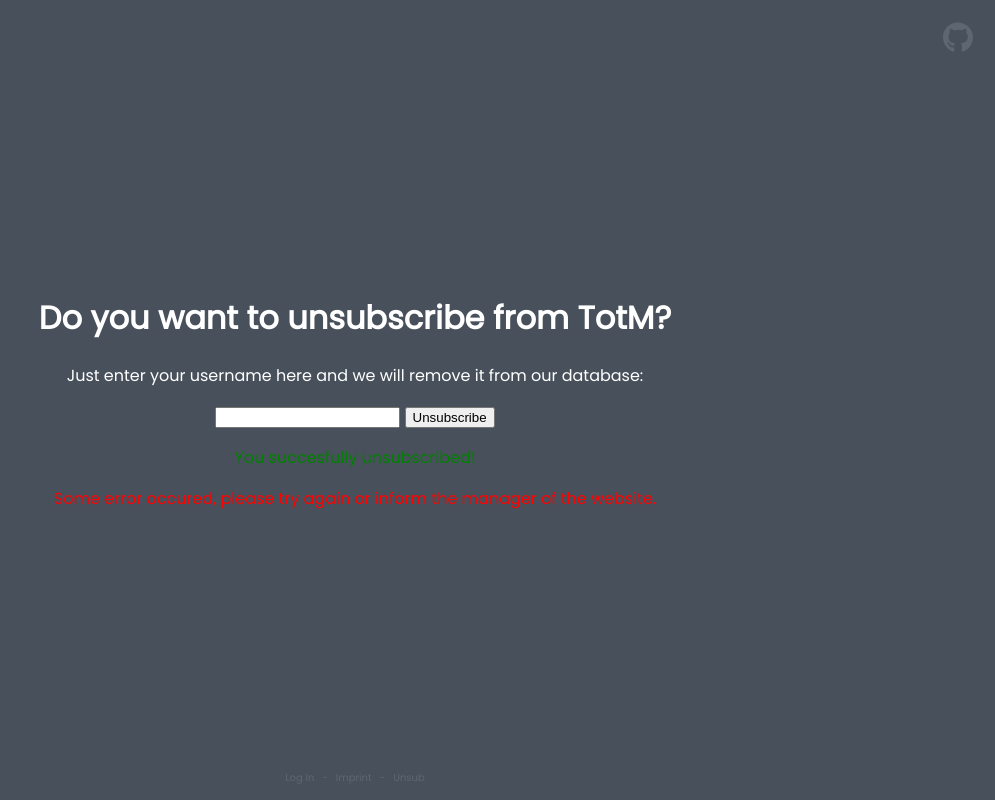
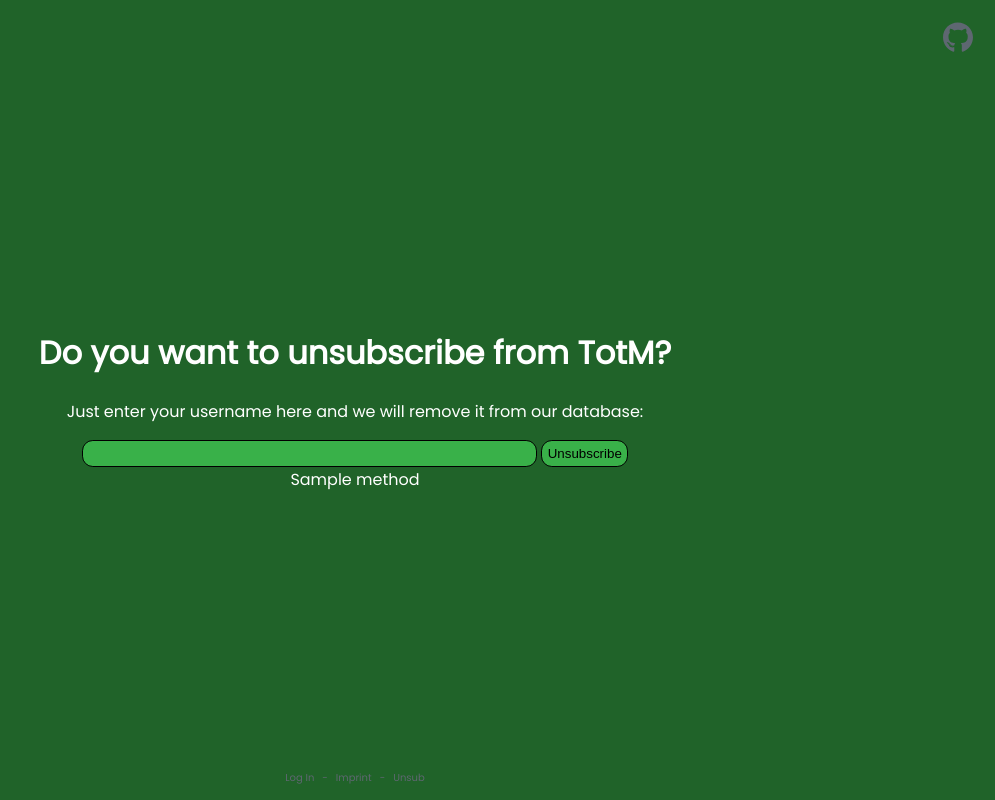
Before and after one commit to maxwehmi/TotM, a Flask app: template templates/unsub.html in a window 1280 px wide. Shown: the whole page, without its empty margins (285-1280 px from the left). Run offline with Flask 2, Linux system fonts and the light colour scheme; the template is opened without the code that fills it: most values are stand-ins (such as "Sample title", 1, 10 or a date in 2020).

Commit message:
finished HTML

```diff
--- a/app.py
+++ b/app.py
@@ -1,4 +1,4 @@
-from flask import Flask, render_template, url_for
+from flask import Flask, render_template, request, url_for
 from flask_sqlalchemy import SQLAlchemy
 from datetime import datetime
 
@@ -31,9 +31,12 @@ def redirect():
     return render_template('redirect.html')
 
 
-@app.route('/unsub', methods= ['CALL','UNSUB','SUCCESS','ERROR'])
+@app.route('/unsub', methods=['POST','GET'])
 def unsub():
-    return render_template('unsub.html')
+    if request.method == 'POST':
+        return render_template('unsub.html', call="USER_NOT_FOUND")
+    else:
+        return render_template('unsub.html')
 
 
 if __name__ == "__main__":
--- a/static/css/main.css
+++ b/static/css/main.css
@@ -1,7 +1,7 @@
 body {
   margin: 0;
   padding: 0;
-  background-color:#48515B;
+  background-color:#206329;
   font-family: 'Poppins';
   color:white;
  }
@@ -61,3 +61,22 @@ body {
 .link:hover {
   color: white
 }
+.unsubField {
+  width:70%;
+  border: 0.094em solid black;
+  background-color:hsl(128, 51%, 46%);
+  border-radius: 0.813em;
+  padding: 0.4em;
+}
+.unsubButton {
+  border: 0.094em solid black;
+  background-color:hsl(128, 51%, 46%);
+  border-radius: 0.813em;
+  padding: 0.4em;
+}
+.unsubButton:hover {
+  border: 0.094em solid red;
+  background-color:red;
+  border-radius: 0.813em;
+  padding: 0.4em;
+}
--- a/templates/base.html
+++ b/templates/base.html
@@ -23,9 +23,6 @@
         {% block body %}{% endblock %}
       </div>
     </div>
-    <!--
-    <div class="text">
-    </div>-->
 
     <div class="links">
       <a class="link" href="/">
@@ -36,7 +33,7 @@
         Imprint
       </a>
       &nbsp; - &nbsp;
-    <a class="link" href="/unsub">
+      <a class="link" href="/unsub" method='GET'>
         Unsub
       </a>
   </div>
--- a/templates/unsub.html
+++ b/templates/unsub.html
@@ -7,14 +7,16 @@ TotM Unsub
 
 
 {% block body %}
-<h1>Do you want to unsubscribe from TotM?</h1>
-<p>Just enter your username here and we will remove it from our database:</p>
-<div class="form">
-    <form action="/unsub" method="UNSUB">
-        <input type="text" name="content" id="content">
-        <input type="submit" value="Unsubscribe">
-    </form>
-</div>
-<p style="color:green">You succesfully unsubscribed!</p>
-<p style="color:red">Some error occured, please try again or inform the manager of the website.</p>
+    <h1>Do you want to unsubscribe from TotM?</h1>
+    <p>Just enter your username here and we will remove it from our database:</p>
+    <div class="form">
+        <form action="/unsub" method="POST">
+            <input type="text" name="content" id="content" class="unsubField">
+            <input type="submit" value="Unsubscribe" class="unsubButton">
+        </form>
+    </div>
+    {{ method }}
+    {% if call == "SUCC" %} <p style="color:rgb(0, 255, 0)">You succesfully unsubscribed!</p> {% endif %}
+    {% if call == "USER_NOT_FOUND" %} <p style="color:red">The username you entered was not in the database.</p> {% endif %}
+    {% if call == "ERROR" %} <p style="color:red">Some error occured, please try again or inform the manager of the website.</p> {% endif %}
 {% endblock %}
```
Lines whose indentation alone changed are shown as unchanged.
